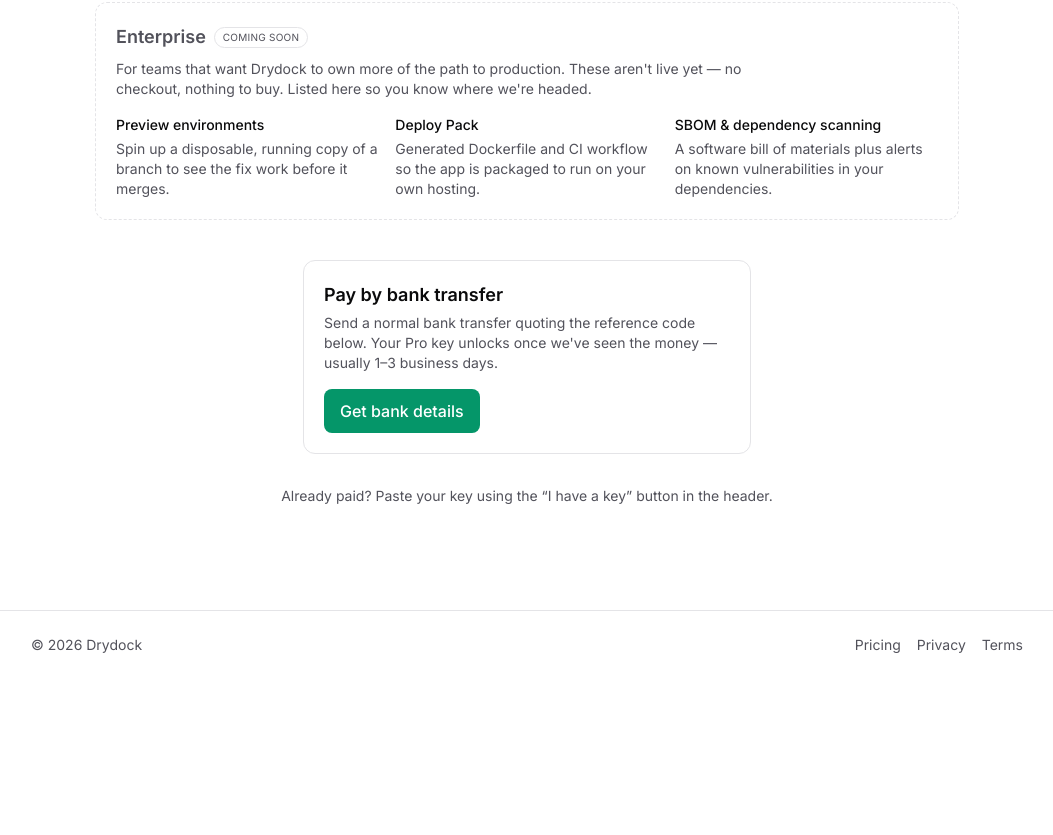
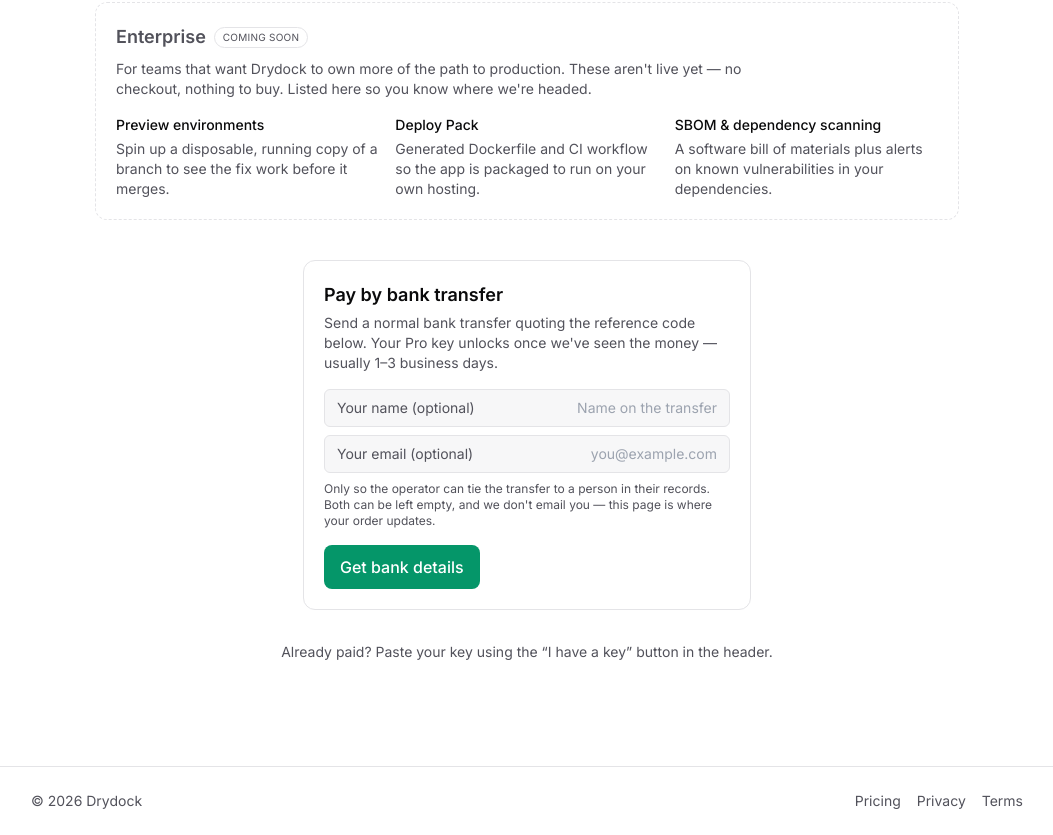
Before and after one commit to aiagent2046-coder/shipit, a Next.js app in the folder web/: page /pricing in a window 1280 px wide. Shown: the part 640-1475 px from the top of the page, without its empty margins (113-1166 px from the left). Before the commit the page ends 1319 px from the top, so only its background shows below. Built offline with nearby package versions, Linux system fonts and the light colour scheme; no server answers.

Commit message:
collect optional payer contact in the bank transfer checkout

```diff
--- a/web/src/components/BankTransferCheckout.tsx
+++ b/web/src/components/BankTransferCheckout.tsx
@@ -2,6 +2,7 @@
 
 import { useCallback, useEffect, useRef, useState } from "react";
 import type { BankTransferInvoice, BankTransferStatus } from "@/lib/types";
+import type { PayerContact } from "@/lib/api";
 import {
   ApiError,
   createBankTransferInvoice,
@@ -49,7 +50,7 @@ export function BankTransferCheckout({
 }: {
   title?: string;
   description: React.ReactNode;
-  createInvoice: () => Promise<BankTransferInvoice>;
+  createInvoice: (payer: PayerContact) => Promise<BankTransferInvoice>;
   renderCompleted: (
     completed: CompletedStatus,
     helpers: CopyHelpers,
@@ -62,6 +63,8 @@ export function BankTransferCheckout({
   const [reported, setReported] = useState(false);
   const [error, setError] = useState<string | null>(null);
   const [copied, setCopied] = useState<string | null>(null);
+  const [payerName, setPayerName] = useState("");
+  const [payerEmail, setPayerEmail] = useState("");
   const pollRef = useRef<ReturnType<typeof setInterval> | null>(null);
 
   const stopPolling = useCallback(() => {
@@ -79,7 +82,10 @@ export function BankTransferCheckout({
     setStatus(null);
     setReported(false);
     try {
-      const inv = await createInvoice();
+      const inv = await createInvoice({
+        payer_name: payerName,
+        payer_email: payerEmail,
+      });
       setInvoice(inv);
       poll(inv.reference);
     } catch (e) {
@@ -150,6 +156,38 @@ export function BankTransferCheckout({
       <p className="mt-1 text-sm text-muted">{description}</p>
 
       {!invoice && (
+        <>
+          {/* Optional both in name and in fact: leaving these blank creates a
+              perfectly good invoice. Money for this provider lands on a
+              private individual's account, so the operator keeps a note of who
+              paid for their own books — nothing is ever sent to the address,
+              and nothing checks its format. */}
+          <div className="mt-4 space-y-2">
+            <PayerInput
+              label="Your name (optional)"
+              type="text"
+              autoComplete="name"
+              placeholder="Name on the transfer"
+              value={payerName}
+              onChange={setPayerName}
+              disabled={creating}
+            />
+            <PayerInput
+              label="Your email (optional)"
+              type="email"
+              autoComplete="email"
+              placeholder="you@example.com"
+              value={payerEmail}
+              onChange={setPayerEmail}
+              disabled={creating}
+            />
+            <p className="text-xs text-muted">
+              Only so the operator can tie the transfer to a person in their
+              records. Both can be left empty, and we don&apos;t email you —
+              this page is where your order updates.
+            </p>
+          </div>
+
           <button
             type="button"
             onClick={start}
@@ -164,6 +202,7 @@ export function BankTransferCheckout({
               "Get bank details"
             )}
           </button>
+        </>
       )}
 
       {error && (
@@ -268,6 +307,43 @@ export function BankTransferCheckout({
   );
 }
 
+// The editable twin of UsdtCheckout's Field: same bordered row, same muted
+// label on the left and right-aligned value, so the pre-payment inputs and the
+// post-payment bank details read as one list rather than two designs.
+function PayerInput({
+  label,
+  type,
+  autoComplete,
+  placeholder,
+  value,
+  onChange,
+  disabled,
+}: {
+  label: string;
+  type: "text" | "email";
+  autoComplete: string;
+  placeholder: string;
+  value: string;
+  onChange: (v: string) => void;
+  disabled?: boolean;
+}) {
+  return (
+    <label className="flex items-center justify-between gap-3 rounded-md border border-border bg-surface px-3 py-2 text-sm focus-within:border-accent">
+      <span className="shrink-0 text-muted">{label}</span>
+      <input
+        type={type}
+        value={value}
+        onChange={(e) => onChange(e.target.value)}
+        placeholder={placeholder}
+        autoComplete={autoComplete}
+        disabled={disabled}
+        maxLength={200}
+        className="w-full min-w-0 bg-transparent text-right outline-none disabled:opacity-60"
+      />
+    </label>
+  );
+}
+
 /**
  * The Pro-tier bank-transfer card used on /pricing. Once the operator
  * confirms, reveals + lets you save the returned API key — the same one-shot
--- a/web/src/components/FixpackPurchase.tsx
+++ b/web/src/components/FixpackPurchase.tsx
@@ -84,7 +84,9 @@ export function FixpackPurchase({
                 1–3 business days.
               </>
             }
-            createInvoice={() => createFixpackBankTransferInvoice(auditId)}
+            createInvoice={(payer) =>
+              createFixpackBankTransferInvoice(auditId, payer)
+            }
             renderCompleted={() => (
               <div className="mt-4 rounded-md border border-accent/40 bg-accent/10 p-4">
                 <p className="font-semibold text-accent">
--- a/web/src/lib/api.ts
+++ b/web/src/lib/api.ts
@@ -180,12 +180,37 @@ export async function createFixpackUsdtInvoice(
   return parse<FixpackUsdtInvoice>(res);
 }
 
+// Who the payer says they are. Both fields optional, and the whole argument is
+// optional: the backend accepts these routes with no body at all. Recorded for
+// the operator's bookkeeping only — nothing is ever sent to the address, which
+// is why neither this layer nor the backend validates its format.
+export interface PayerContact {
+  payer_name?: string;
+  payer_email?: string;
+}
+
+// Blank inputs must reach the backend as absent, not as "". Returns undefined
+// when the payer filled in neither, so the request carries no body — exactly
+// what this endpoint did before payer contact existed.
+function payerBody(payer?: PayerContact): RequestInit {
+  const payer_name = payer?.payer_name?.trim() || undefined;
+  const payer_email = payer?.payer_email?.trim() || undefined;
+  if (!payer_name && !payer_email) return {};
+  return {
+    headers: { "Content-Type": "application/json" },
+    body: JSON.stringify({ payer_name, payer_email }),
+  };
+}
+
 // Open a bank-transfer invoice for Pro. The response carries the bank details
 // themselves — they are deliberately NOT NEXT_PUBLIC_* config, so the only
 // place the frontend can learn them is a response to a started purchase.
-export async function createBankTransferInvoice(): Promise<BankTransferInvoice> {
+export async function createBankTransferInvoice(
+  payer?: PayerContact,
+): Promise<BankTransferInvoice> {
   const res = await request(`${API_BASE_URL}/v1/billing/bank-transfer/pro`, {
     method: "POST",
+    ...payerBody(payer),
   });
   return parse<BankTransferInvoice>(res);
 }
@@ -193,10 +218,11 @@ export async function createBankTransferInvoice(): Promise<BankTransferInvoice>
 // Same, scoped to one audit's Fix Pack. Polled with getBankTransferInvoice.
 export async function createFixpackBankTransferInvoice(
   auditId: string,
+  payer?: PayerContact,
 ): Promise<BankTransferInvoice> {
   const res = await request(
     `${API_BASE_URL}/v1/audits/${encodeURIComponent(auditId)}/fixpack/bank-transfer`,
-    { method: "POST" },
+    { method: "POST", ...payerBody(payer) },
   );
   return parse<BankTransferInvoice>(res);
 }
```
Lines whose indentation alone changed are shown as unchanged.
